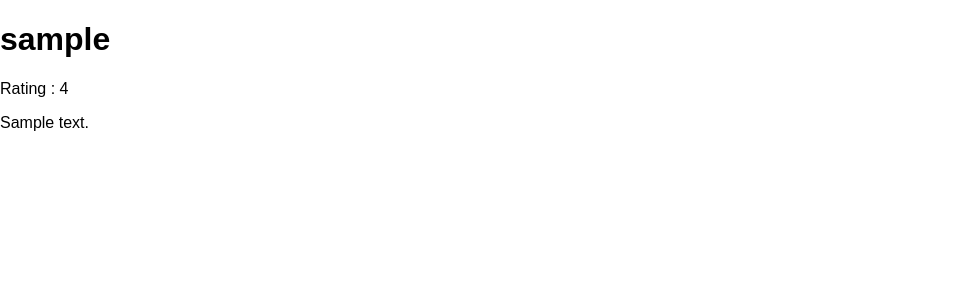
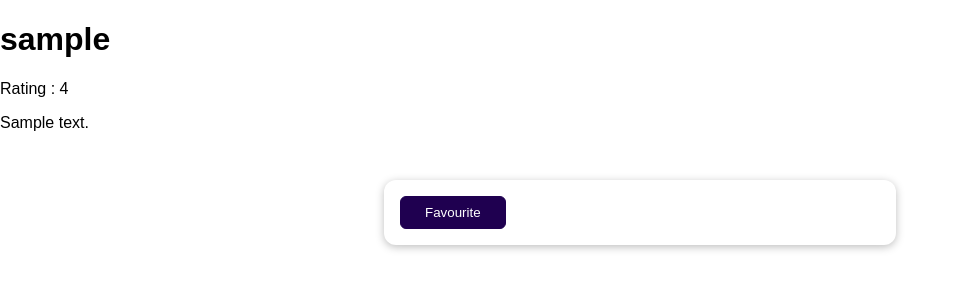
Before and after one commit to utkarshg1/django-forms, a Django app: page /reviews/1 in a window 1280 px wide. Shown: the top 300 px of the page, without its empty margins (0-962 px from the left). Run offline with Django 5.2, Linux system fonts and the light colour scheme; tables that the repository leaves empty hold one stand-in row (values such as "Sample post").

Commit message:
Sessions done

```diff
--- a/feedback/reviews/templates/reviews/single_review.html
+++ b/feedback/reviews/templates/reviews/single_review.html
@@ -6,4 +6,14 @@
     <h1>{{ review.user_name }}</h1>
     <p>Rating : {{ review.rating }}</p>
     <p>{{ review.review_text }} </p>
+    {% if is_favourite %}
+        <p>This is my favourite!</p>
+    {% else %}
+        <form action="/reviews/favourite" method="POST">
+            {% csrf_token %}
+            <input type="hidden" name="review_id" value={{ review.id }}>
+            <button>Favourite</button>
+        </form>
+    {% endif %}
+
 {% endblock %}
--- a/feedback/reviews/urls.py
+++ b/feedback/reviews/urls.py
@@ -5,5 +5,6 @@
     path("", views.ReviewView.as_view()),
     path("thank-you", views.ThankYouView.as_view()),
     path("reviews", views.ReviewListView.as_view()),
+    path("reviews/favourite", views.AddFavouriteView.as_view()),
     path("reviews/<int:pk>", views.SingleReviewView.as_view())
 ]
--- a/feedback/reviews/views.py
+++ b/feedback/reviews/views.py
@@ -1,6 +1,8 @@
+from django.views import View
 from django.views.generic.base import TemplateView
 from django.views.generic import ListView, DetailView
 from django.views.generic.edit import CreateView
+from django.http import HttpResponseRedirect
 from .forms import ReviewForm
 from .models import Review
 
@@ -52,3 +54,18 @@
 class SingleReviewView(DetailView):
     template_name = "reviews/single_review.html"
     model = Review
+
+    def get_context_data(self, **kwargs):
+        context = super().get_context_data(**kwargs)
+        loaded_review = self.object
+        request = self.request
+        favourite_id = request.session.get("favourite_review")
+        context["is_favourite"] = favourite_id == str(loaded_review.id)
+        return context
+
+
+class AddFavouriteView(View):
+    def post(self, request):
+        review_id = request.POST["review_id"]
+        request.session["favourite_review"] = review_id
+        return HttpResponseRedirect(f"/reviews/{review_id}")
```
